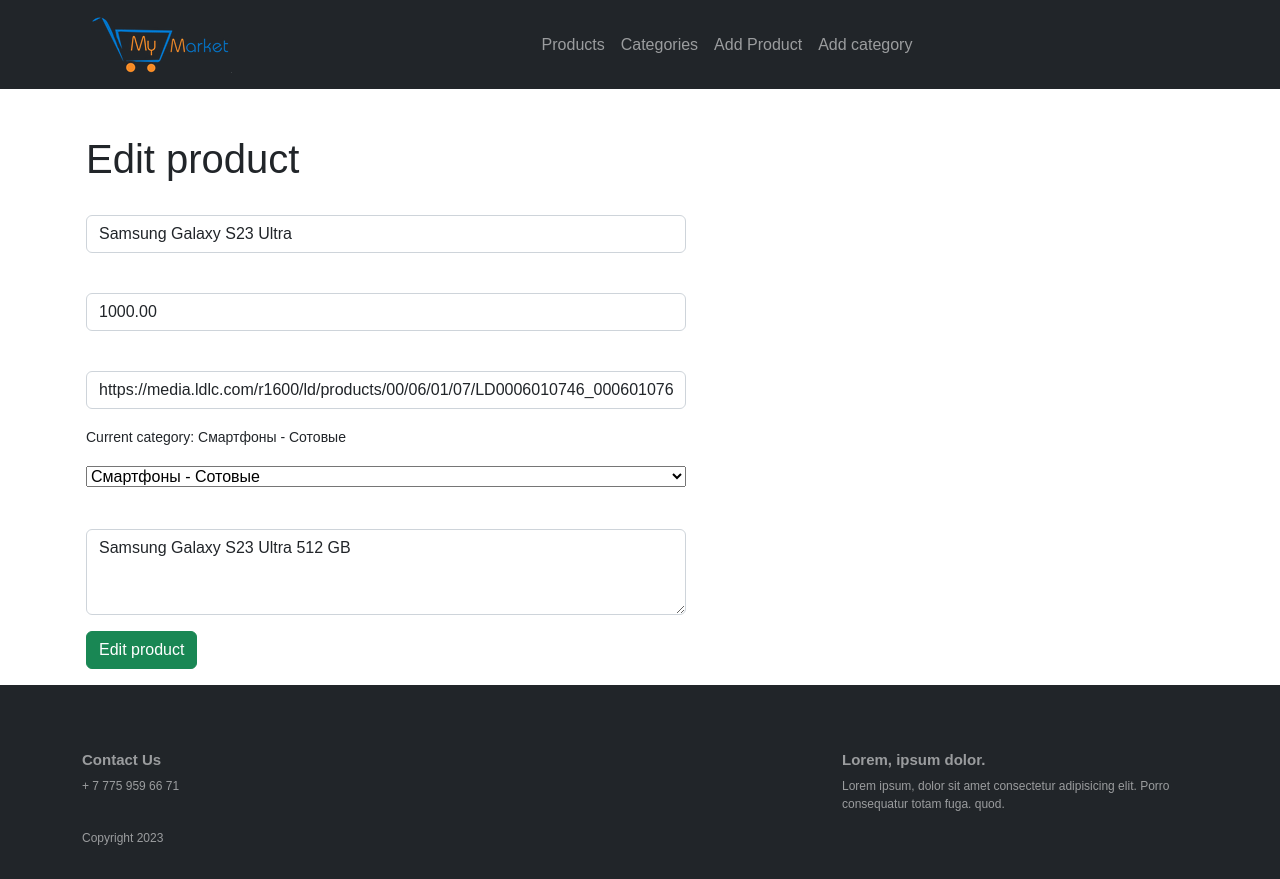
After one commit to ValentinKim531/Lab_work_54_Valentin_Kim, a Django app: page /products/2/edit in a window 1280 px wide. The commit adds this page. Run offline with Django 4.2, Linux system fonts and the light colour scheme; data comes from the database, SQL or seed files in the repository; both versions use the stored data as it was after the commit.

Commit message:
Реализованы бонусные задания, добавлены фикстуры

```diff
--- a/source/static/css/style.css
+++ b/source/static/css/style.css
@@ -2,8 +2,25 @@
     margin: 0;
     padding: 0;
     box-sizing: border-box;
-    font-family: Arial;
+    font-family: Arial, Helvetica, sans-serif;
 
+}
+
+html,
+body {
+    height: 100%;
+}
+
+body {
+    display: flex;
+    flex-direction: column;
+}
+
+.content {
+    flex: 1 0 auto;
+
+    padding: 1rem;
+    /*это свойство можно удалить, добавлено для наглядности*/
 }
 
 .container {
@@ -14,6 +31,10 @@
     color: white;
 }
 
+.button_padding {
+    padding-left: 10px;
+}
+
 .image_flex_products {
     display: block;
     width: 25%;
@@ -22,6 +43,9 @@
     margin: 0 auto;
 }
 
+.copyright-text {
+    font-size: 12px;
+}
 .image_flex_product {
     display: block;
     width: 60%;
@@ -50,6 +74,23 @@
     border: none;
 }
 
-.col-md-6 {
-    padding-top: 25px;
+.list-group {
+    padding-bottom: 10px;
 }
+
+
+footer {
+    flex: 0 0 auto;
+    padding: 1rem;/*это свойство можно удалить, добавлено для наглядности*/
+    background: #212529;/*это свойство можно удалить, добавлено для наглядности*/
+    color: rgb(255 255 255 / 55%);
+}
+
+.footer-title {
+    font-weight: 600;
+    font-size: 15px;
+}
+
+.footer-text {
+    font-size: 12px;
+}
--- a/source/webapp/templates/base.html
+++ b/source/webapp/templates/base.html
@@ -28,6 +28,9 @@
                             <a class="nav-link" href="{% url 'products' %}">Products</a>
                         </li>
                         <li class="nav-item">
+                            <a class="nav-link" href="{% url 'categories' %}">Categories</a>
+                        </li>
+                        <li class="nav-item">
                             <a class="nav-link" href="{% url 'product_add' %}">Add Product</a>
                         </li>
                         <li class="nav-item">
@@ -39,13 +42,34 @@
         </nav>
     </header>
 
+<div class="container content">
+    {% block content %}{% endblock %}
+</div>
+
+<footer class="footer">
     <div class="container">
-        {% block content %}{% endblock %}
+        <div class="row">
+            <div class="col-8 footer-block">
+                <h5 class="footer-title">Contact Us</h5>
+                <p class="footer-text">+ 7 775 959 66 71</p>
+            </div>
+            <div class="col-4 footer-block">
+                <h5 class="footer-title">Lorem, ipsum dolor.</h5>
+                <p class="footer-text">Lorem ipsum, dolor sit amet consectetur adipisicing elit. Porro consequatur
+                    totam fuga.
+                    quod.</p>
+            </div>
+        </div>
+        <div class="copyright">
+            <p class="copyright-text">Copyright 2023</p>
+        </div>
     </div>
+    </div>
+</footer>
 
-    <script src="https://cdn.jsdelivr.net/npm/bootstrap@5.2.0/dist/js/bootstrap.bundle.min.js"
-        integrity="sha384-A3rJD856KowSb7dwlZdYEkO39Gagi7vIsF0jrRAoQmDKKtQBHUuLZ9AsSv4jD4Xa"
-        crossorigin="anonymous"></script>
+<script src="https://cdn.jsdelivr.net/npm/bootstrap@5.2.0/dist/js/bootstrap.bundle.min.js"
+    integrity="sha384-A3rJD856KowSb7dwlZdYEkO39Gagi7vIsF0jrRAoQmDKKtQBHUuLZ9AsSv4jD4Xa"
+    crossorigin="anonymous"></script>
 </body>
 
 </html>
--- a/source/webapp/templates/category_add.html
+++ b/source/webapp/templates/category_add.html
@@ -2,7 +2,7 @@
 {% block title %}Category add{% endblock %}
 
 {% block content %}
-<form action="{% url 'category_add' %}" method="post" style="width: 600px;">
+<form action="{% url 'category_add' %}" method="post">
     {% csrf_token %}
     <h1 class="title">Add category</h1>
     <div class="mb-2">
--- /dev/null
+++ b/source/webapp/templates/product_edit_view.html
@@ -0,0 +1,35 @@
+{% extends 'base.html' %}
+{% block title %}Product edit{% endblock %}
+
+{% block content %}
+<form class="width" action="{% url 'product_edit' product.pk %}" method="post">
+    {% csrf_token %}
+    <h1 class="title">Edit product</h1>
+    <div class="mb-3">
+        <label for="title" class="form-label"></label>
+        <input required type="text" class="form-control" name="title" id="title" value="{{ product.title }}">
+    </div>
+    <div class="mb-3">
+        <label for="price" class="form-label"></label>
+        <input required type="text" class="form-control" name="price" id="price" value="{{ product.price }}">
+    </div>
+    <div class="mb-3">
+        <label for="image" class="form-label"></label>
+        <input required type="text" class="form-control" name="image" id="image" value="{{ product.image }}">
+    </div>
+    <div class="mb-3">
+        <p><small>Сurrent category: {{ product.category }}</small></p>
+        <select class="width" name="category_id">
+
+            {% for category in categories %}
+            <option value="{{ category.pk }}">{{ category }}</option>
+            {% endfor %}
+        </select>
+    </div>
+    <div class="mb-3">
+        <label required for="description" class="form-label"></label>
+        <textarea class="form-control" name="description" id="description" rows="3">{{ product.description }}</textarea>
+    </div>
+    <button type="submit" class="btn btn-success">Edit product</button>
+</form>
+{% endblock %}
--- a/source/webapp/templates/products.html
+++ b/source/webapp/templates/products.html
@@ -11,7 +11,7 @@
     <div class="col">
         <ol class="list-group">
             <li class="list-group-item d-flex justify-content-between align-items-start">
-                <img class="image_flex_products" src="{{ product.image }}" width="150" height="150" alt="product photo">
+                <img class="image_flex_products" src="{{ product.image }}" alt="product photo">
                 <div class="ms-2 me-auto">
 
                     <div class="fw-bold">Title: {{ product.title }}</div>
@@ -25,4 +25,5 @@
     </div>
     {% endfor %}
 </div>
+</div>
 {% endblock %}
--- a/source/webapp/urls.py
+++ b/source/webapp/urls.py
@@ -1,16 +1,21 @@
 from django.urls import path
 
+from webapp.views.categories_view import delete_category, categories_view, edit_category
 from webapp.views.category_add_view import category_add_view
 from webapp.views.products_view import products_view
-from webapp.views.product_view import product_view, delete_product
+from webapp.views.product_view import product_view, delete_product, edit_product
 
 from webapp.views.product_add_view import product_add_view
 
 urlpatterns = [
     path("", products_view, name='products'),
     path('products', products_view, name='products'),
+    path('categories', categories_view, name='categories'),
     path('products/add', product_add_view, name='product_add'),
     path('categories/add', category_add_view, name='category_add'),
-    path('products/<int:pk>', product_view, name='product_view'),
+    path('product/<int:pk>', product_view, name='product_view'),
     path('product/delete/<int:pk>', delete_product, name='product_delete'),
+    path('category/delete/<int:pk>', delete_category, name='category_delete'),
+    path('categories/<int:pk>/edit', edit_category, name='category_edit'),
+    path('products/<int:pk>/edit', edit_product, name='product_edit')
 ]
--- a/source/webapp/views/category_add_view.py
+++ b/source/webapp/views/category_add_view.py
@@ -13,4 +13,4 @@ def category_add_view(request: WSGIRequest):
     }
 
     category = Categories.objects.create(**category_data)
-    return redirect('products')
+    return redirect('categories')
--- a/source/webapp/views/product_view.py
+++ b/source/webapp/views/product_view.py
@@ -1,10 +1,12 @@
 from django.shortcuts import render, get_object_or_404, redirect
+from django.core.handlers.wsgi import WSGIRequest
 
-from webapp.models import Products
+from webapp.views.product_add_view import product_add_view
+from webapp.models import Products, Categories
 
 def product_view(request, pk):
     product = get_object_or_404(Products, pk=pk)
-    return render(request, 'product.html', context={
+    return render(request, 'product_view.html', context={
         'product': product
     })
 
@@ -12,3 +14,17 @@ def delete_product(request, pk):
     to_do = get_object_or_404(Products, pk=pk)
     to_do.delete()
     return redirect('products')
+
+def edit_product(request: WSGIRequest, pk):
+    product = get_object_or_404(Products, pk=pk)
+    categories = Categories.objects.all()
+    if request.method == "GET":
+        return render(request, 'product_edit_view.html', context={'product': product, 'categories': categories})
+
+    product.title = request.POST.get('title')
+    product.description = request.POST.get('description')
+    product.category_id = request.POST.get('category_id')
+    product.price = request.POST.get('price')
+    product.image = request.POST.get('image')
+    product.save()
+    return redirect('products')
```
Also changed, not shown: source/webapp/fixtures/dump.json (added, +125 -0 lines), source/webapp/templates/categories_view.html (renamed from source/webapp/templates/categories.html, +5 -3 lines), source/webapp/templates/category_edit_view.html (added, +18 -0 lines), source/webapp/templates/product_view.html (renamed from source/webapp/templates/product.html, +4 -4 lines), source/webapp/views/categories_view.py (+12 -3 lines).
